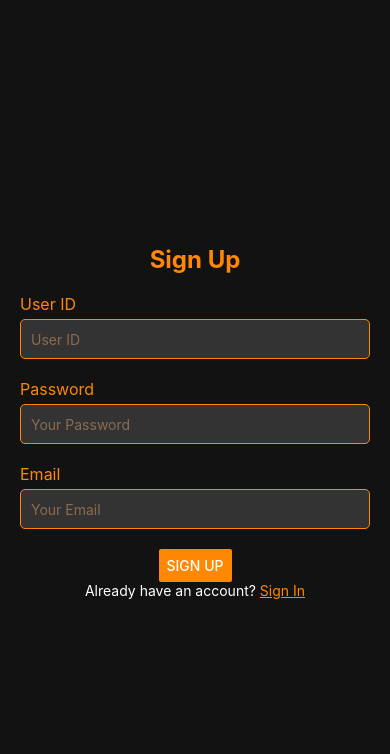
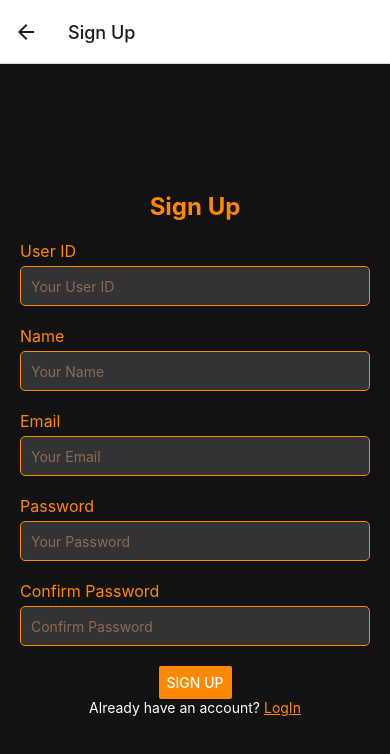
Before and after one commit to AdvantechPeterPet/VIP_Drive4U, a React Native app in the folder drive4u/: screen /SignUp in a window 390 px wide. Shown: the top 754 px of the page. Built offline with nearby package versions, Linux system fonts and the light colour scheme.

Commit message:
fix : api connect

```diff
--- a/drive4u/App.js
+++ b/drive4u/App.js
@@ -1,134 +1,57 @@
-import React, { useState } from "react";
-import { StyleSheet, Text, View, TextInput, Button, Alert } from "react-native";
-import axios from 'axios';
+import { StatusBar } from "expo-status-bar";
+import { StyleSheet, Text, View, Button } from "react-native";
+import { NavigationContainer } from "@react-navigation/native";
+import { createStackNavigator } from "@react-navigation/stack";
 
-const SignUpScreen = ({ navigation }) => {
-  const [userId, setUserId] = useState("");
-  const [password, setPassword] = useState("");
-  const [email, setEmail] = useState("");
+import HomeScreen from "./screens/HomeScreen";
+import LoginScreen from "./screens/LoginScreen";
+import SignUpScreen from "./screens/SignUpScreen";
+import MainScreen from "./screens/MainScreen";
 
-  const handleSignUp = () => {
-    const regDate = new Date().toISOString().split('T')[0]; // 오늘 날짜를 ISO 형식으로 설정
+const Stack = createStackNavigator();
 
-    const signUpData = {
-      userId: userId,
-      password: password,
-      email: email,
-      reg_date: regDate
-    };
-
-    axios.post('https://zjjj2n9iql.execute-api.ap-northeast-2.amazonaws.com/Drive4U/SignUp', signUpData)
-      .then(response => {
-        // 성공적으로 회원가입이 완료되었을 때 실행되는 코드
-        console.log("회원가입 성공:", response.data);
-        // 회원가입 성공 시 필요한 로직 추가
-        Alert.alert("Sign Up Success", "Welcome to Drive4U!");
-        navigation.navigate("Login"); // 로그인 화면으로 이동
-      })
-      .catch(error => {
-        // 회원가입 중 에러가 발생했을 때 실행되는 코드
-        console.error("회원가입 실패:", error);
-        Alert.alert("Sign Up Failed", "An error occurred during sign up. Please try again later.");
-      });
-  };
-
+export default function App() {
   return (
     <View style={styles.container}>
-      <Text style={styles.title}>Sign Up</Text>
-      <View style={styles.inputContainer}>
-        <Text style={styles.label}>User ID</Text>
-        <TextInput
-          style={styles.input}
-          placeholder="User ID"
-          onChangeText={setUserId}
-          value={userId}
-          placeholderTextColor="#8c6b52"
-        />
-      </View>
-      <View style={styles.inputContainer}>
-        <Text style={styles.label}>Password</Text>
-        <TextInput
-          style={styles.input}
-          placeholder="Your Password"
-          onChangeText={setPassword}
-          value={password}
-          placeholderTextColor="#8c6b52"
-          secureTextEntry
-        />
-      </View>
-      <View style={styles.inputContainer}>
-        <Text style={styles.label}>Email</Text>
-        <TextInput
-          style={styles.input}
-          placeholder="Your Email"
-          onChangeText={setEmail}
-          value={email}
-          placeholderTextColor="#8c6b52"
-        />
-      </View>
-      <Button
-        title="Sign Up"
-        onPress={handleSignUp}
-        color="#ff8800"
-        style={styles.button}
-      />
-      <Text style={styles.text}>
-        Already have an account?{" "}
-        <Text
-          style={styles.link}
-          onPress={() => navigation.navigate("Login")}
-        >
-          Sign In
-        </Text>
-      </Text>
+      <NavigationContainer>
+        <Stack.Navigator>
+          <Stack.Screen
+            name="Home"
+            component={HomeScreen}
+            options={({ navigation }) => ({
+              title: "Home",
+              headerRight: () => (
+                <Button
+                  title="Login"
+                  onPress={() => navigation.navigate("Login")}
+                />
+              )
+            })}
+          />
+          <Stack.Screen
+            name="Login"
+            component={LoginScreen}
+            options={{ title: "Login" }}
+          />
+          <Stack.Screen
+            name="SignUp"
+            component={SignUpScreen}
+            options={{ title: "Sign Up" }}
+          />
+          <Stack.Screen
+            name="Main"
+            component={MainScreen}
+            options={{ title: "Main" }}
+          />
+        </Stack.Navigator>
+      </NavigationContainer>
     </View>
   );
-};
+}
 
 const styles = StyleSheet.create({
   container: {
     flex: 1,
-    backgroundColor: "#121212",
-    alignItems: "center",
-    justifyContent: "center",
-    padding: 20,
-  },
-  title: {
-    fontSize: 24,
-    fontWeight: "bold",
-    color: "#ff8800",
-    marginBottom: 20,
-  },
-  inputContainer: {
-    marginBottom: 20,
-    width: "100%",
-  },
-  label: {
-    fontSize: 16,
-    color: "#ff8800",
-    marginBottom: 5,
-  },
-  input: {
-    width: "100%",
-    height: 40,
-    borderWidth: 1,
-    borderColor: "#ff8800",
-    borderRadius: 5,
-    paddingHorizontal: 10,
-    color: "#ffffff",
-    backgroundColor: "#333333",
-  },
-  button: {
-    width: "100%",
-    marginBottom: 20,
-  },
-  text: {
-    color: "#ffffff",
-  },
-  link: {
-    color: "#ff8800",
-    textDecorationLine: "underline",
-  },
+    backgroundColor: "#fff"
+  }
 });
-
-export default SignUpScreen;
--- a/drive4u/screens/LoginScreen.jsx
+++ b/drive4u/screens/LoginScreen.jsx
@@ -21,7 +21,7 @@ function LoginScreen({ navigation }) {
       if (response.ok) {
         // 로그인 성공 처리
         console.log("로그인 성공");
-        // navigation.navigate("Home"); // 홈 화면으로 이동
+        navigation.navigate("Main"); // 홈 화면으로 이동
       } else {
         // 로그인 실패 처리
         console.error("로그인 실패");
@@ -59,9 +59,6 @@ function LoginScreen({ navigation }) {
       </View>
 
       <Button title="Login" onPress={handleLogin} color="#fff" />
-
-      <Text style={styles.forgotPassword}>Forgot your password?</Text>
-
       <Button
         title="Create Account"
         onPress={() => navigation.navigate("SignUp")}
@@ -101,13 +98,6 @@ const styles = StyleSheet.create({
     paddingLeft: 10,
     color: "#ffffff",
     backgroundColor: "#333333"
-  },
-  forgotPassword: {
-    color: "#ff8800",
-    textDecorationLine: "underline",
-    marginTop: 20,
-    marginBottom: 20,
-    textAlign: "center"
   }
 });
 
--- /dev/null
+++ b/drive4u/screens/MainScreen.jsx
@@ -0,0 +1,27 @@
+import React from "react";
+import { StyleSheet, View, Button } from "react-native";
+
+function MainScreen({ navigation }) {
+  const handleDrive = () => {
+    // 주행하기 버튼이 눌렸을 때 처리할 로직을 작성합니다.
+    console.log("주행하기 버튼이 눌렸습니다.");
+    // 주행 화면으로 이동하는 코드를 추가할 수 있습니다.
+  };
+
+  return (
+    <View style={styles.container}>
+      <Button title="주행하기" onPress={handleDrive} />
+    </View>
+  );
+}
+
+const styles = StyleSheet.create({
+  container: {
+    flex: 1,
+    backgroundColor: "#121212",
+    justifyContent: "center",
+    alignItems: "center",
+  },
+});
+
+export default MainScreen;
--- a/drive4u/screens/SignUpScreen.jsx
+++ b/drive4u/screens/SignUpScreen.jsx
@@ -3,36 +3,66 @@ import { StyleSheet, Text, View, TextInput, Button, Alert } from "react-native";
 import axios from 'axios';
 
 const SignUpScreen = ({ navigation }) => {
+  const [userId, setUserId] = useState("");
+  const [name, setName] = useState("");
   const [email, setEmail] = useState("");
   const [password, setPassword] = useState("");
   const [confirmPassword, setConfirmPassword] = useState("");
 
   const handleSignUp = () => {
     const signUpData = {
-      Id: 5,
-      userId: "jogsoe",
-      password: "password123",
-      name: "Johsdfe",
-      email: "john.doe@example.com",
-      reg_date: "2024-03-17"
+      userId: userId,
+      password: password,
+      name: name,
+      email: email,
+      reg_date: new Date().toISOString().slice(0, 19).replace('T', ' ')
     };
 
+    // 유효성 검사: 비밀번호와 확인 비밀번호가 일치하는지 확인
+    if (password !== confirmPassword) {
+      Alert.alert("Password Error", "Passwords do not match.");
+      return;
+    }
+
+    // 서버에 회원가입 요청 보내기
     axios.post('https://zjjj2n9iql.execute-api.ap-northeast-2.amazonaws.com/Drive4U/SignUp', signUpData)
       .then(response => {
-        // 성공적으로 회원가입이 완료되었을 때 실행되는 코드
+        // 회원가입 성공 시
         console.log("회원가입 성공:", response.data);
-        // 회원가입 성공 시 필요한 로직 추가
+        Alert.alert("Sign Up Success", "회원가입이 완료되었습니다.");
+        navigation.navigate("Login");
       })
       .catch(error => {
-        // 회원가입 중 에러가 발생했을 때 실행되는 코드
+        // 회원가입 실패 시
         console.error("회원가입 실패:", error);
-        Alert.alert("회원가입 실패", "회원가입 중 에러가 발생했습니다.");
+        Alert.alert("Sign Up Failed", "회원가입 중 에러가 발생했습니다.");
       });
   };
+
 
   return (
     <View style={styles.container}>
       <Text style={styles.title}>Sign Up</Text>
+      <View style={styles.inputContainer}>
+        <Text style={styles.label}>User ID</Text>
+        <TextInput
+          style={styles.input}
+          placeholder="Your User ID"
+          onChangeText={setUserId}
+          value={userId}
+          placeholderTextColor="#8c6b52"
+        />
+      </View>
+      <View style={styles.inputContainer}>
+        <Text style={styles.label}>Name</Text>
+        <TextInput
+          style={styles.input}
+          placeholder="Your Name"
+          onChangeText={setName}
+          value={name}
+          placeholderTextColor="#8c6b52"
+        />
+      </View>
       <View style={styles.inputContainer}>
         <Text style={styles.label}>Email</Text>
         <TextInput
@@ -77,7 +107,7 @@ const SignUpScreen = ({ navigation }) => {
           style={styles.link}
           onPress={() => navigation.navigate("Login")}
         >
-          Sign In
+          LogIn
         </Text>
       </Text>
     </View>
```
Also changed, not shown: drive4u/screens/Main.jsx (deleted).
